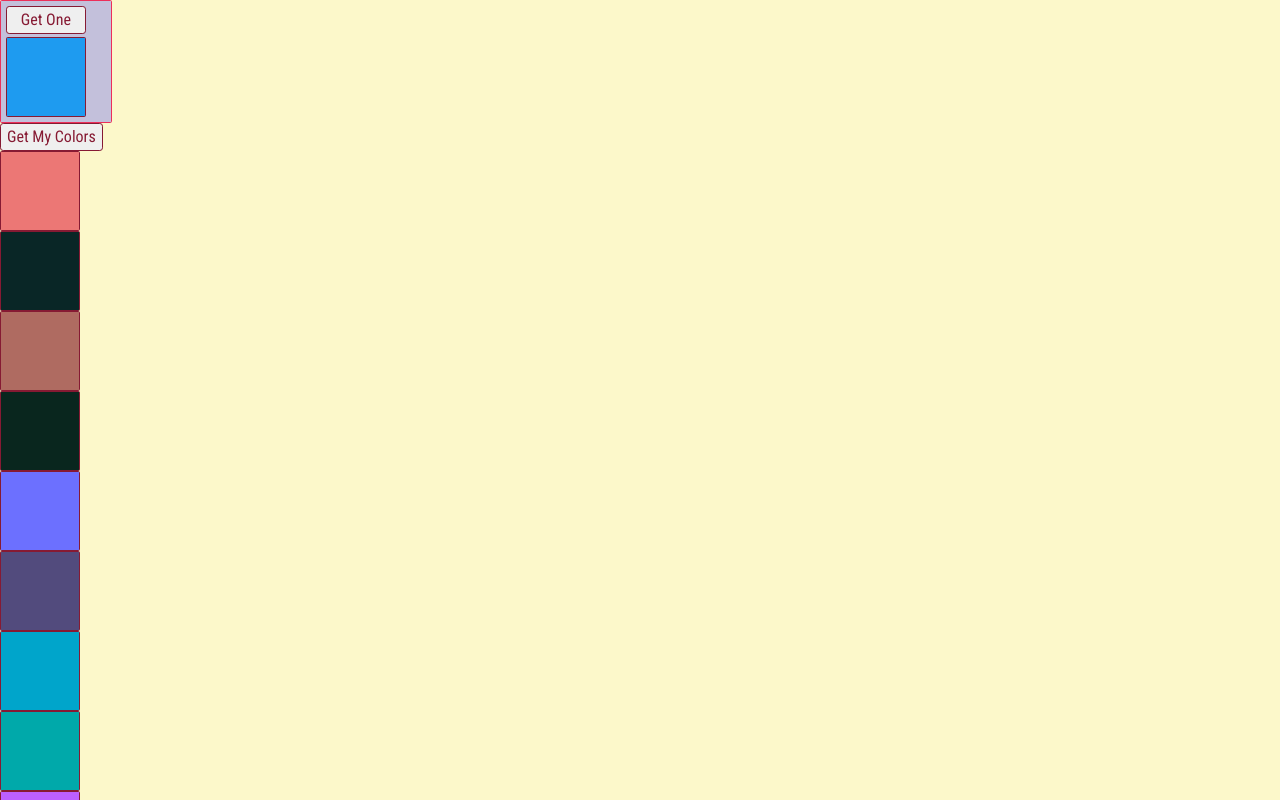
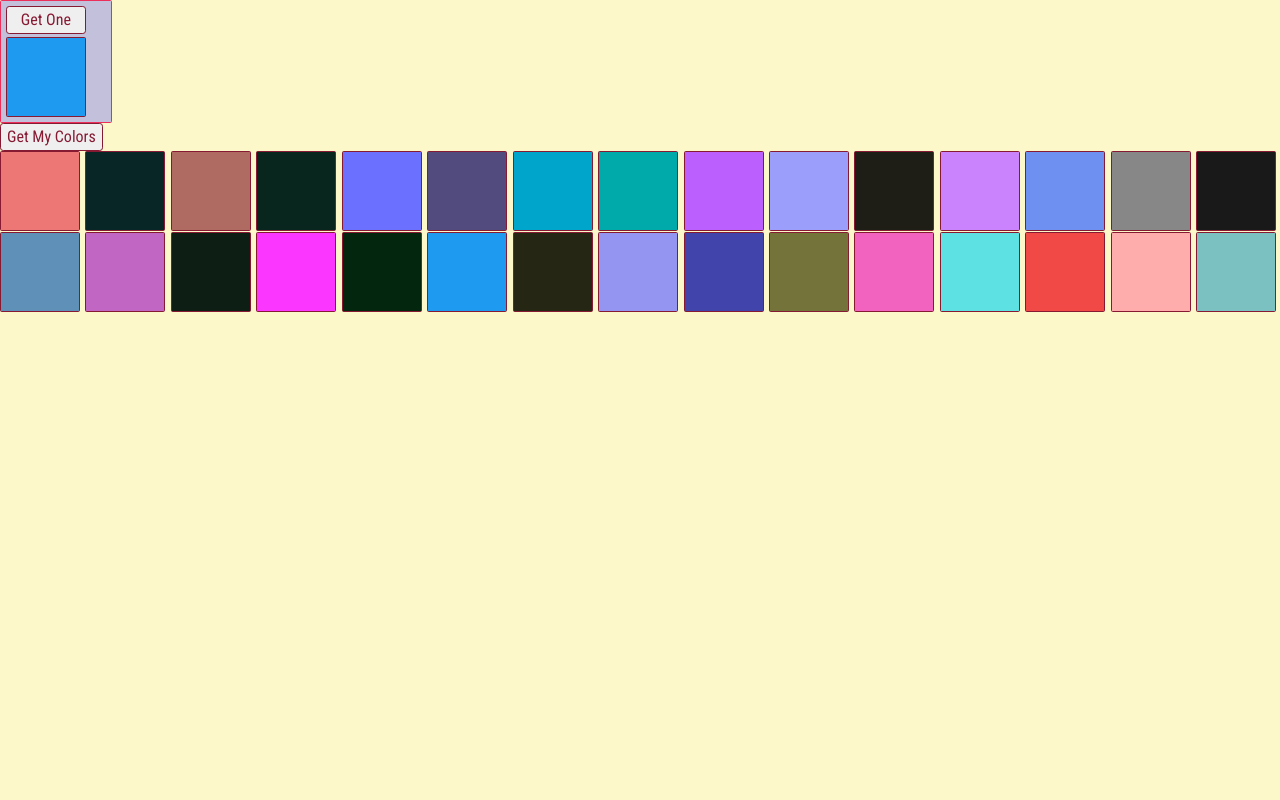
Before and after one commit to ElBrewster/ColorSandbox, a React (Vite) app in the folder colorbox/: page / in a window 1280 px wide. Shown: the top 800 px of the page. Built offline with nearby package versions, Linux system fonts and the light colour scheme.

Commit message:
Fix grid display

```diff
--- a/colorbox/src/app/App.scss
+++ b/colorbox/src/app/App.scss
@@ -40,4 +40,17 @@
 .grid-box {
   //this is my utility class, "stacked"
   display: grid;
+  gap: .1rem;
+  grid-template-columns:
+    repeat(auto-fit, minmax(5rem, 1fr));
 }
+
+//---Utility-Class----
+.stacked {
+  display: grid;
+}
+
+.stacked > * {
+  grid-column: 1 / 1;
+  grid-row: 1 / 1;
+}
--- a/colorbox/src/color/Color.jsx
+++ b/colorbox/src/color/Color.jsx
@@ -13,7 +13,7 @@ export default function Color({color}) {
     }
 
     return(
-        <section className="color-box" onMouseOver={handleMouseOver} style={{backgroundColor: color ? color :"#1e9bf0"}}>
+        <section className="color-box stacked" onMouseOver={handleMouseOver} style={{backgroundColor: color ? color :"#1e9bf0"}}>
             {/* style={{display: preprocessCSS.color ? "block" : "none"}} */}
 
         </section>
--- a/colorbox/src/color/Color.scss
+++ b/colorbox/src/color/Color.scss
@@ -4,5 +4,11 @@
     aspect-ratio: 1 / 1;
     border: 1px solid $watermelonGrayCreep;
     border-radius: .1rem;
-    width: 5rem;
+    max-width: 5rem;
 }
+
+.color-box:hover{
+    grid-row: span 2;
+    grid-column: span 2;
+    max-width: 10rem;
+}
```
Also changed, not shown: 1 other file (tests, documents, lock files or other folders).
